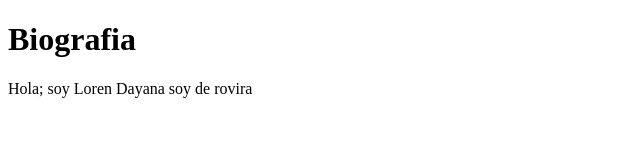
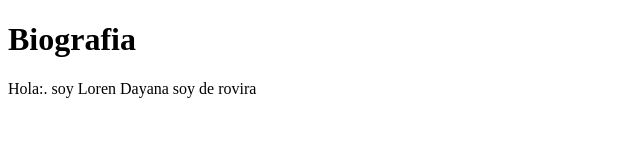
Before and after one commit to LorenDayana/prueba, a plain HTML site: page index.html in a window 1280 px wide. Shown: the full height of the page, 0-640 px from the left. Drawn offline with Linux system fonts and the light colour scheme.

Commit message:
Update index.html

```diff
--- a/index.html
+++ b/index.html
@@ -7,6 +7,6 @@
 </head>
 <body>
     <h1>Biografia</h1>
-    <p> Hola; soy Loren Dayana soy de rovira</p>
+    <p> Hola:. soy Loren Dayana soy de rovira</p>
 </body>
 </html>
```
